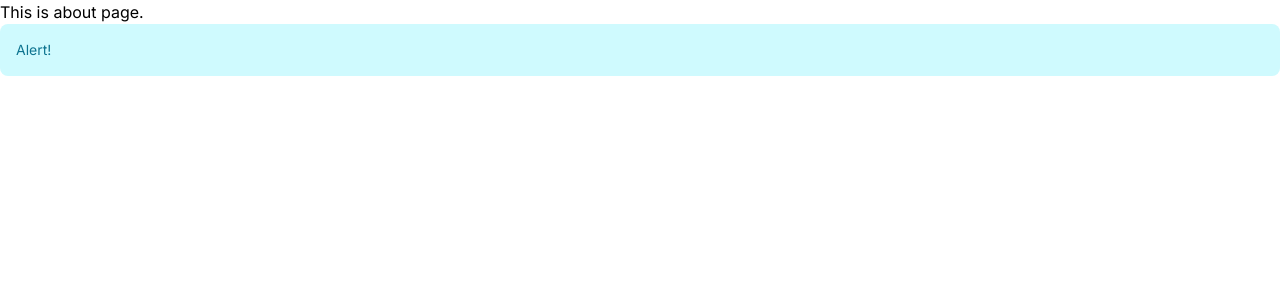
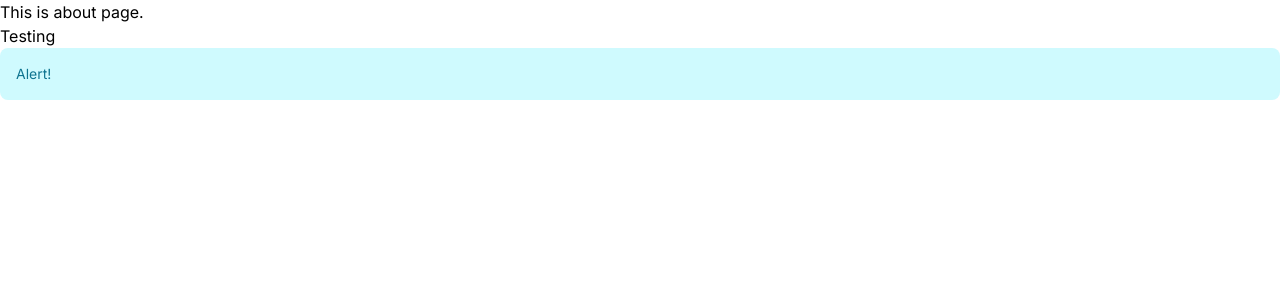
Before and after one commit to Alamin-22/Article-publishing-website-Client, a Next.js app: page /about in a window 1280 px wide. Shown: the top 300 px of the page. Built offline with nearby package versions, Linux system fonts and the light colour scheme.

Commit message:
fix project open problem

```diff
--- a/src/app/about/page.js
+++ b/src/app/about/page.js
@@ -3,6 +3,7 @@ const page = () => {
     return (
         <div>
             <h1>This is about page.</h1>
+            <h2>Testing</h2>
             <Alert color="info">Alert!</Alert>
         </div>
     );
```
